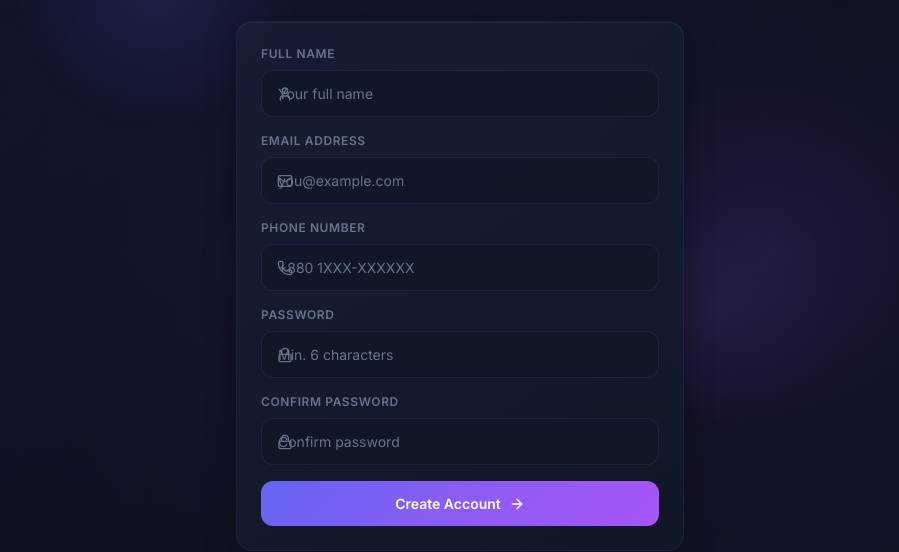
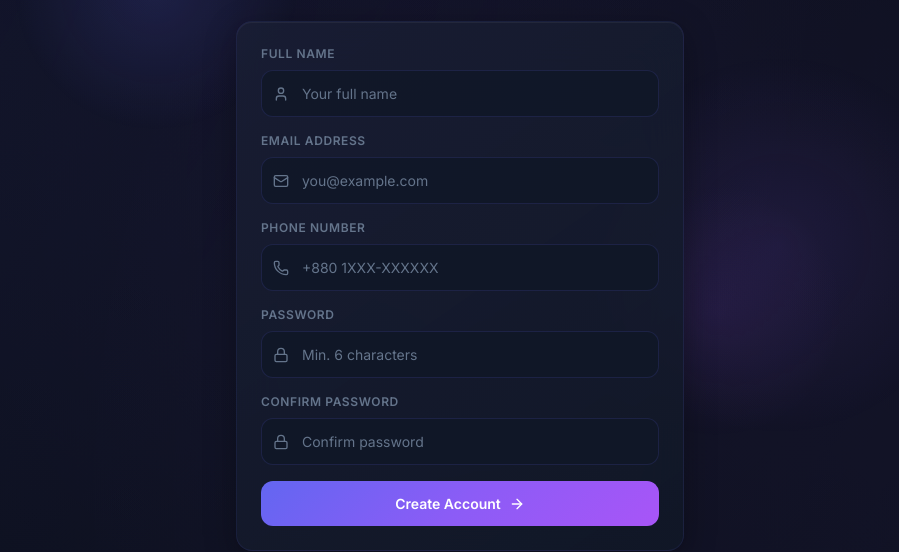
Before and after one commit to Emran027/shomobay, a Next.js app: page / in a window 1280 px wide. Both pictures are taken after a click on the button "Register". Shown: the part 241-793 px from the top of the page, without its empty margins (180-1079 px from the left). Built offline with nearby package versions, Linux system fonts and the light colour scheme; no server answers.

Commit message:
Fixed input icon overlap issue

```diff
--- a/src/components/AuthForms.tsx
+++ b/src/components/AuthForms.tsx
@@ -178,13 +178,14 @@ export default function AuthForms() {
                 <label className="block text-xs font-semibold mb-2 uppercase tracking-wider"
                   style={{ color: 'var(--text-muted)' }}>Email Address</label>
                 <div className="relative">
-                  <Mail size={16} className="absolute left-4 top-1/2 -translate-y-1/2"
-                    style={{ color: 'var(--text-muted)' }} />
+                  <div className="absolute inset-y-0 left-0 flex items-center pl-3 pointer-events-none">
+                    <Mail size={16} style={{ color: 'var(--text-muted)' }} />
+                  </div>
                   <input
                     type="email"
                     value={loginEmail}
                     onChange={e => setLoginEmail(e.target.value)}
-                    className="input-field pl-11"
+                    className="input-field !pl-10"
                     placeholder="you@example.com"
                     required
                     id="login-email"
@@ -196,13 +197,14 @@ export default function AuthForms() {
                 <label className="block text-xs font-semibold mb-2 uppercase tracking-wider"
                   style={{ color: 'var(--text-muted)' }}>Password</label>
                 <div className="relative">
-                  <Lock size={16} className="absolute left-4 top-1/2 -translate-y-1/2"
-                    style={{ color: 'var(--text-muted)' }} />
+                  <div className="absolute inset-y-0 left-0 flex items-center pl-3 pointer-events-none">
+                    <Lock size={16} style={{ color: 'var(--text-muted)' }} />
+                  </div>
                   <input
                     type="password"
                     value={loginPassword}
                     onChange={e => setLoginPassword(e.target.value)}
-                    className="input-field pl-11"
+                    className="input-field !pl-10"
                     placeholder="••••••••"
                     required
                     id="login-password"
@@ -237,13 +239,14 @@ export default function AuthForms() {
                 <label className="block text-xs font-semibold mb-2 uppercase tracking-wider"
                   style={{ color: 'var(--text-muted)' }}>Full Name</label>
                 <div className="relative">
-                  <User size={16} className="absolute left-4 top-1/2 -translate-y-1/2"
-                    style={{ color: 'var(--text-muted)' }} />
+                  <div className="absolute inset-y-0 left-0 flex items-center pl-3 pointer-events-none">
+                    <User size={16} style={{ color: 'var(--text-muted)' }} />
+                  </div>
                   <input
                     type="text"
                     value={regName}
                     onChange={e => setRegName(e.target.value)}
-                    className="input-field pl-11"
+                    className="input-field !pl-10"
                     placeholder="Your full name"
                     required
                     id="register-name"
@@ -255,13 +258,14 @@ export default function AuthForms() {
                 <label className="block text-xs font-semibold mb-2 uppercase tracking-wider"
                   style={{ color: 'var(--text-muted)' }}>Email Address</label>
                 <div className="relative">
-                  <Mail size={16} className="absolute left-4 top-1/2 -translate-y-1/2"
-                    style={{ color: 'var(--text-muted)' }} />
+                  <div className="absolute inset-y-0 left-0 flex items-center pl-3 pointer-events-none">
+                    <Mail size={16} style={{ color: 'var(--text-muted)' }} />
+                  </div>
                   <input
                     type="email"
                     value={regEmail}
                     onChange={e => setRegEmail(e.target.value)}
-                    className="input-field pl-11"
+                    className="input-field !pl-10"
                     placeholder="you@example.com"
                     required
                     id="register-email"
@@ -273,13 +277,14 @@ export default function AuthForms() {
                 <label className="block text-xs font-semibold mb-2 uppercase tracking-wider"
                   style={{ color: 'var(--text-muted)' }}>Phone Number</label>
                 <div className="relative">
-                  <Phone size={16} className="absolute left-4 top-1/2 -translate-y-1/2"
-                    style={{ color: 'var(--text-muted)' }} />
+                  <div className="absolute inset-y-0 left-0 flex items-center pl-3 pointer-events-none">
+                    <Phone size={16} style={{ color: 'var(--text-muted)' }} />
+                  </div>
                   <input
                     type="tel"
                     value={regPhone}
                     onChange={e => setRegPhone(e.target.value)}
-                    className="input-field pl-11"
+                    className="input-field !pl-10"
                     placeholder="+880 1XXX-XXXXXX"
                     required
                     id="register-phone"
@@ -291,13 +296,14 @@ export default function AuthForms() {
                 <label className="block text-xs font-semibold mb-2 uppercase tracking-wider"
                   style={{ color: 'var(--text-muted)' }}>Password</label>
                 <div className="relative">
-                  <Lock size={16} className="absolute left-4 top-1/2 -translate-y-1/2"
-                    style={{ color: 'var(--text-muted)' }} />
+                  <div className="absolute inset-y-0 left-0 flex items-center pl-3 pointer-events-none">
+                    <Lock size={16} style={{ color: 'var(--text-muted)' }} />
+                  </div>
                   <input
                     type="password"
                     value={regPassword}
                     onChange={e => setRegPassword(e.target.value)}
-                    className="input-field pl-11"
+                    className="input-field !pl-10"
                     placeholder="Min. 6 characters"
                     required
                     minLength={6}
@@ -310,13 +316,14 @@ export default function AuthForms() {
                 <label className="block text-xs font-semibold mb-2 uppercase tracking-wider"
                   style={{ color: 'var(--text-muted)' }}>Confirm Password</label>
                 <div className="relative">
-                  <Lock size={16} className="absolute left-4 top-1/2 -translate-y-1/2"
-                    style={{ color: 'var(--text-muted)' }} />
+                  <div className="absolute inset-y-0 left-0 flex items-center pl-3 pointer-events-none">
+                    <Lock size={16} style={{ color: 'var(--text-muted)' }} />
+                  </div>
                   <input
                     type="password"
                     value={regConfirm}
                     onChange={e => setRegConfirm(e.target.value)}
-                    className="input-field pl-11"
+                    className="input-field !pl-10"
                     placeholder="Confirm password"
                     required
                     minLength={6}
```
